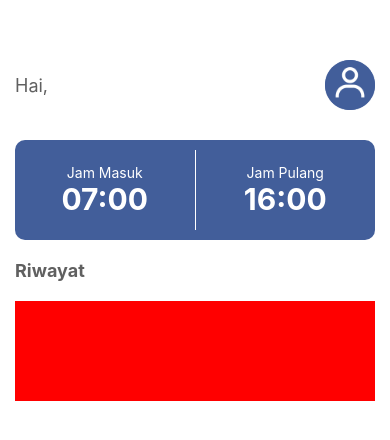
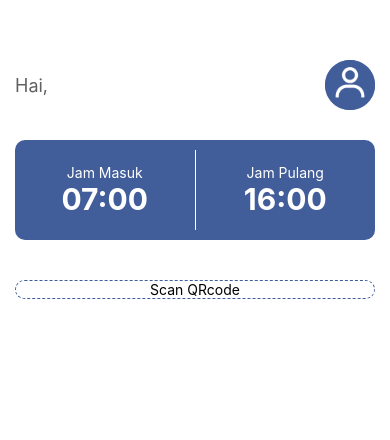
Before and after one commit to qlxdev/mqr-presensi, a React Native app: screen /Dashboard in a window 390 px wide. Shown: the top 440 px of the page. Built offline with nearby package versions, Linux system fonts and the light colour scheme.

Commit message:
add scanner

```diff
--- a/App.js
+++ b/App.js
@@ -23,6 +23,11 @@ function MyStack() {
         component={Dashboard}
         options={{ headerShown: false }}
       />
+      <Stack.Screen
+        name="Scanner"
+        component={Scanner}
+        options={{ headerShown: true }}
+      />
     </Stack.Navigator>
   );
 }
--- a/src/pages/Dashboard.js
+++ b/src/pages/Dashboard.js
@@ -5,6 +5,7 @@ import {
   ScrollView,
   Dimensions,
   Image,
+  TouchableOpacity,
 } from "react-native";
 import React, { useEffect, useState } from "react";
 import Axios from "axios";
@@ -14,7 +15,7 @@ import UserAvatar from "../assets/images/user-avatar.png";
 
 const { width, height } = Dimensions.get("window");
 
-const Dashboard = () => {
+const Dashboard = ({ navigation }) => {
   // set data
   const [error, setError] = useState(false);
   const [data, setData] = useState([]);
@@ -138,7 +139,7 @@ const Dashboard = () => {
         {/* end card info */}
         {/* card History */}
 
-        <Text
+        {/* <Text
           style={{
             marginVertical: 20,
             marginHorizontal: 15,
@@ -147,12 +148,32 @@ const Dashboard = () => {
             color: "#606060",
           }}
         >
-          Riwayat
-        </Text>
-        <View style={[styles.row, { paddingHorizontal: 15 }]}>
+          Riwayat */}
+        {/* </Text> */}
+        {/* <View style={[styles.row, { paddingHorizontal: 15 }]}>
           <View style={{ backgroundColor: "red", height: 100, flex: 1 }}></View>
+        </View> */}
+        {/* End card History */}
+
+        <View
+          style={{
+            height: 200,
+            flex: 1,
+            // backgroundColor: "red",
+            marginVertical: 40,
+            marginHorizontal: 15,
+            borderRadius: 10,
+            borderColor: "#425E9A",
+            borderWidth: 1,
+            borderStyle: "dashed",
+            alignItems: "center",
+            justifyContent: "center",
+          }}
+        >
+          <TouchableOpacity onPress={() => navigation.navigate("Scanner")}>
+            <Text>Scan QRcode</Text>
+          </TouchableOpacity>
         </View>
-        {/* End card History */}
       </ScrollView>
     </>
   );
```
